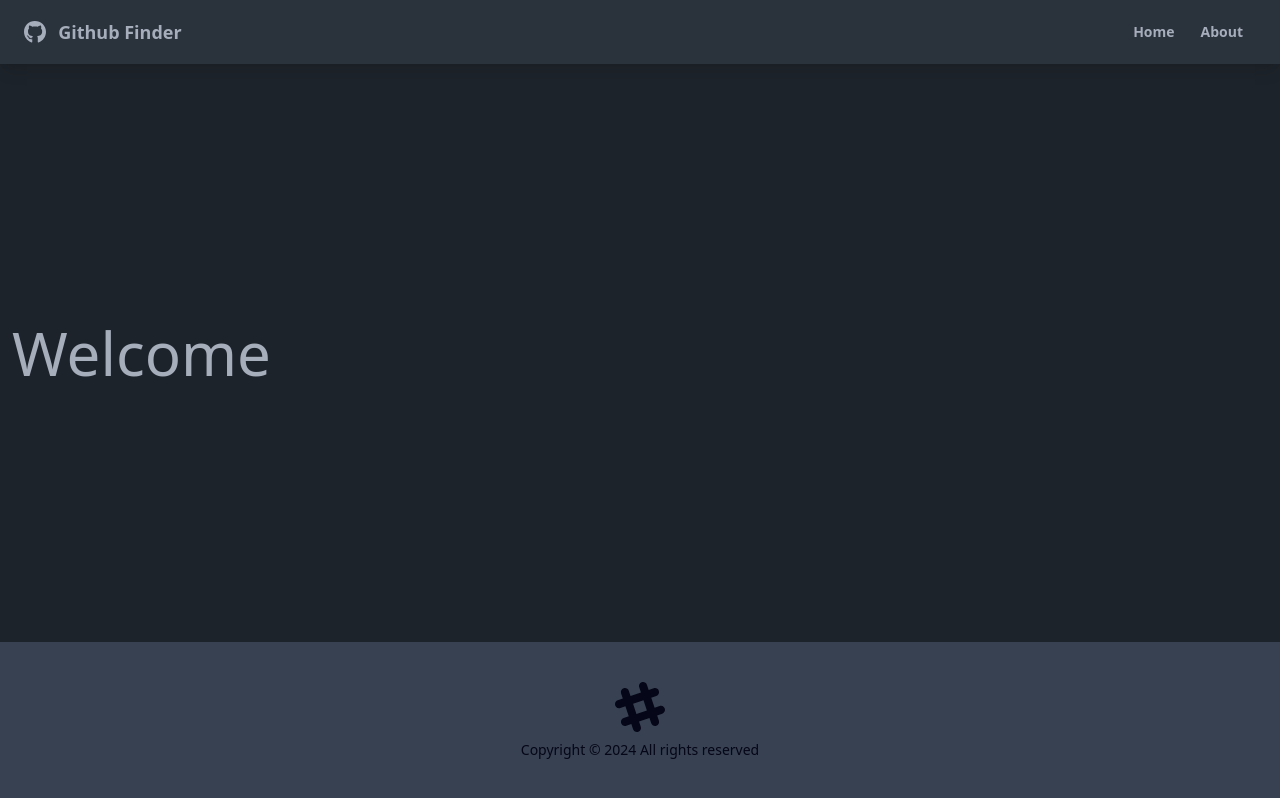
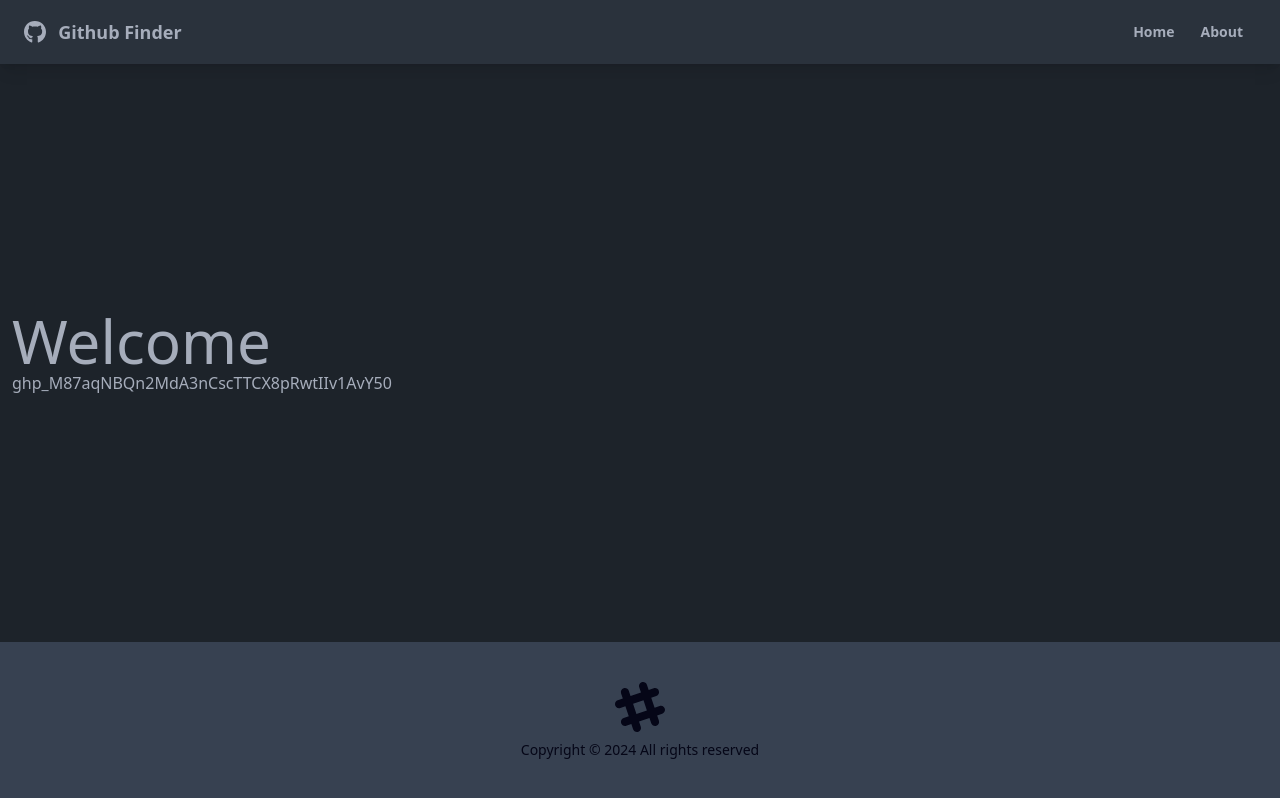
Before and after one commit to Florian-Cywinski/react-github-finder-project, a React (Vite) app: page / in a window 1280 px wide. Built offline with nearby package versions, Linux system fonts and the light colour scheme.

Commit message:
9 - Working With The GitHub API -> 1 - GitHub API & Token

```diff
--- a/src/pages/Home.jsx
+++ b/src/pages/Home.jsx
@@ -2,6 +2,7 @@ function Home() {
   return (
     <div>
       <h1 className="text-6xl">Welcome</h1>
+      {import.meta.env.VITE_APP_GITHUB_TOKEN}   {/* Just to see if it is possible to output data from the .env file. */}
     </div>
   )
 }
```
Also changed, not shown: 2 other files (tests, documents, lock files or other folders).
